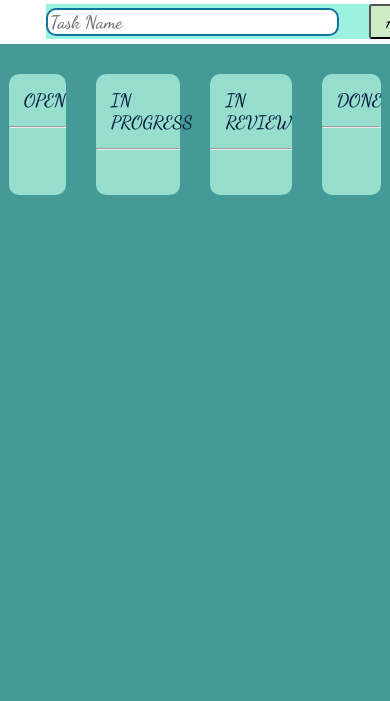
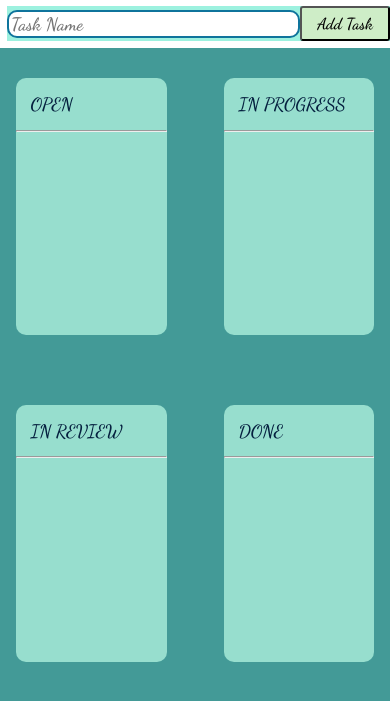
Before and after one commit to ervishwa/Task-Manager-App---JS-Placement-Project---s691u5q408jv, a plain HTML site: page index.html in a window 390 px wide. Shown: the part 51-752 px from the top of the page. Drawn offline with Linux system fonts and the light colour scheme; grey boxes are pictures that could not be loaded.

Commit message:
done responsive for mobile

```diff
--- a/styles.css
+++ b/styles.css
@@ -14,6 +14,7 @@ body {
     display: flex;
     justify-content: center;
     background: #439A97;
+    flex-wrap: wrap;
   }
   nav {
     color: white;
@@ -239,3 +240,29 @@ body {
   #cross{
     height:1.8rem ;
   }
+
+  @media only screen and (max-width: 600px) {
+
+    .add{
+      margin-left: 0;
+      margin: 7px;
+    }
+    #addtask {
+      margin-left: 0;
+    }
+
+    .container{
+      gap: 27px;
+      overflow: scroll;
+    }
+    .section{
+      width: 38.7vw;
+      height: 66vw;
+    }
+
+    #review , #done {
+      margin-top:-188px;
+    }
+  }
+
+/* ================================================================= */
```
